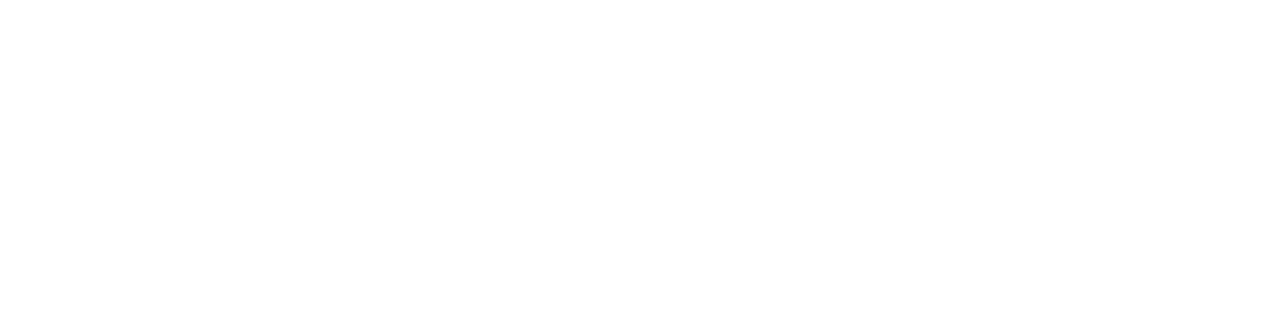
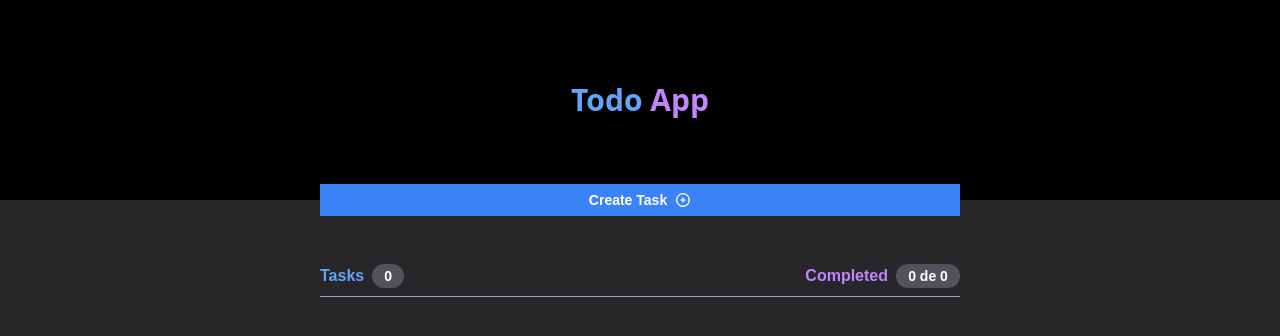
Before and after one commit to yli-yanchen/Todo-List-App, a Next.js app: page / in a window 1280 px wide. Shown: the top 336 px of the page. Built offline with nearby package versions, Linux system fonts and the light colour scheme.

Commit message:
setup the home review

```diff
--- a/app/page.tsx
+++ b/app/page.tsx
@@ -1,8 +1,48 @@
 'use client';
 
 import { useState } from 'react';
-import Image from 'next/image';
+import { CiCirclePlus } from 'react-icons/ci';
 
 export default function ToDoList() {
-  return <main className=''></main>;
+  const [tasks, setTasks] = useState([]);
+  const totalCount = tasks.length || 0;
+  const completedCount = tasks.filter((task) => task.completed).length;
+
+  return (
+    <main className='h-screen flex flex-col bg-zinc-800'>
+      <section className='relative h-1/4 w-full bg-black flex justify-center items-center'>
+        <h1 className='font-bold font-sans text-white text-3xl'>
+          <span className='text-blue-400'>Todo </span>
+          <span className='text-purple-400'>App</span>
+        </h1>
+
+        <div className='flex flex-row absolute left-1/2 bottom-0 transform -translate-x-1/2 translate-y-1/2 w-1/2 h-8 bg-blue-500 justify-center items-center border-2 border-transparent hover:border-yellow-200'>
+          <p className='text-white text-sm font-semibold'>Create Task</p>
+          <CiCirclePlus className='pl-2 size-6 text-white stroke-[1]' />
+        </div>
+      </section>
+
+      <section className='flex-1'>
+        <div className='relative flex justify-center mt-4'>
+          <div className='flex flex-col absolute left-1/2 transform -translate-x-1/2 w-1/2'>
+            <div className='flex flex-row justify-between mt-12'>
+              <p className='text-md font-bold text-blue-400 flex items-center'>
+                Tasks{' '}
+                <span className='ml-2 w-8 h-6 bg-zinc-600 text-white rounded-xl text-sm flex justify-center items-center'>
+                  {totalCount}
+                </span>
+              </p>
+              <p className='text-md font-bold text-purple-400 flex items-center'>
+                Completed{' '}
+                <span className='ml-2 w-16 h-6 bg-zinc-600 text-white flex justify-center items-center rounded-xl text-sm'>
+                  {completedCount} de {totalCount}
+                </span>
+              </p>
+            </div>
+            <div className='w-full h-px bg-gray-400 mt-2'></div>
+          </div>
+        </div>
+      </section>
+    </main>
+  );
 }
```
Also changed, not shown: package.json (+6 -5 lines), 1 other file (tests, documents, lock files or other folders).
